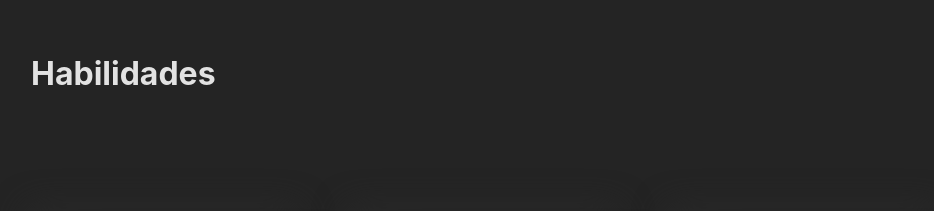
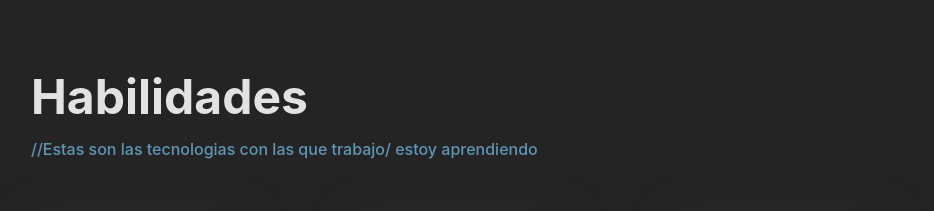
Before and after one commit to DielanZH/portfolio, a React (Vite) app: page / in a window 1280 px wide. Shown: the part 1570-1781 px from the top of the page, without its empty margins (113-1047 px from the left). Built offline with nearby package versions, Linux system fonts and the light colour scheme.

Commit message:
navBar & skills CSS mejorados

```diff
--- a/src/components/navbar/navBar.module.css
+++ b/src/components/navbar/navBar.module.css
@@ -3,9 +3,10 @@
     position: fixed;
     top: 0;
     transition: top 0.3s;
-    width: 1300px;
+    width: 1320px;
     grid-template-columns: 10fr 3fr 1fr;
-    background-color: #1f1f1f;
+    background-color: #242424;
+    box-shadow: 0 0 0px 0px #2c5d77, 0 0 9px 0px #488aec17;
 }
 
 .boldNav {
--- a/src/components/skills/skills.jsx
+++ b/src/components/skills/skills.jsx
@@ -5,6 +5,9 @@ function Skills() {
             <h1>
                 Habilidades
             </h1>
+            <p className={styles.skillsText}>
+                {"//Estas son las tecnologias con las que trabajo/ estoy aprendiendo"}
+            </p>
 
             <div className={styles.skillSet}>
                 <div className={styles.card}>
--- a/src/components/skills/skills.module.css
+++ b/src/components/skills/skills.module.css
@@ -1,11 +1,22 @@
 .skillsContainer {
     display: grid;
     width: 60rem;
-    grid-template-rows: 1fr 5fr;
+    grid-template-rows: 0.8fr 0.4fr 5fr;
+    margin-bottom: 15rem;
 }
 
 .skillsContainer h1 {
     height: 1rem;
+    font-size: 3rem;
+    font-weight: 700;
+    font-stretch: expanded;
+}
+
+.skillsText {
+    margin-top: -15px;
+    height: fit-content;
+    color: #5d97b6;
+    font-weight: 500;
 }
 
 .skillsContainer .skillSet {
@@ -18,8 +29,8 @@
     display: flex;
     justify-content: center;
     align-items: center;
-    height: 15rem;
-    width: 15rem;
+    height: 12rem;
+    width: 12rem;
     margin: 1rem;
     padding: 1rem;
     border-radius: 9px;
```
